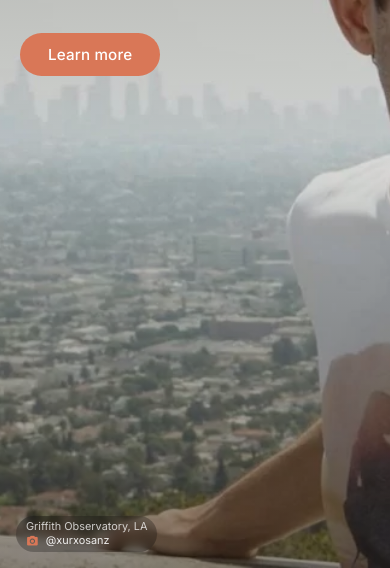
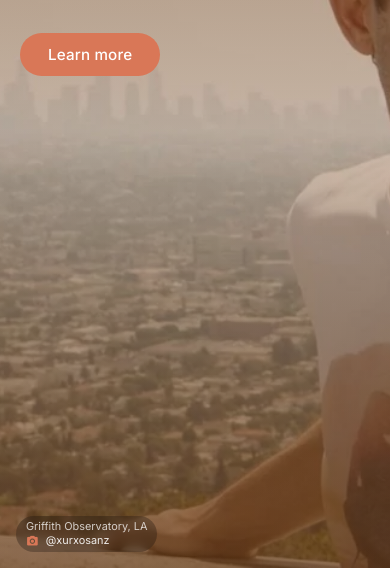
Before and after one commit to visancal/visancal.github.io, an Astro site: page / in a window 390 px wide. Shown: the part 276-844 px from the top of the page. Built offline with nearby package versions, Linux system fonts and the light colour scheme; Astro itself is replaced by a stand-in of ours.

Commit message:
warm up banner and carousel images with CSS filters
Images had vivid colours that clashed with the earthy cream palette.

BannerImages: apply filter: saturate(0.45) sepia(0.45) brightness(0.92)
directly to the slide divs (no text inside, so filter is safe). This
desaturates and adds a warm sepia tone that harmonises with --color-bg.

HomeCarousel: cannot use filter on slides because text sits inside the
same element. Instead, replace the pure-black gradient overlay (::after)
with a stacked warm-amber wash + dark gradient, shifting the image tone
towards earthy browns without touching the white heading text.

Co-Authored-By: Claude Sonnet 4.6 <noreply@anthropic.com>

```diff
--- a/src/components/BannerImages.astro
+++ b/src/components/BannerImages.astro
@@ -57,6 +57,8 @@ const { images, interval = 10000, bannerId } = Astro.props;
     background-position: center;
     opacity: 0;
     transition: opacity 1s ease-in-out;
+    /* Warm the images to match the earthy cream palette */
+    filter: saturate(0.45) sepia(0.45) brightness(0.92);
   }
 
   .vs-banner-slide--active {
--- a/src/components/HomeCarousel.astro
+++ b/src/components/HomeCarousel.astro
@@ -79,17 +79,21 @@ const { slides, interval = 15000 } = Astro.props;
     transition: opacity 1.2s ease-in-out;
   }
 
-  /* Gradient overlay for readability */
+  /* Warm earthy overlay — tints the image without affecting text (text sits above via z-index) */
   .vs-slide::after {
     content: '';
     position: absolute;
     inset: 0;
-    background: linear-gradient(
-      to bottom,
-      rgba(26, 16, 8, 0.35) 0%,
-      rgba(26, 16, 8, 0.15) 50%,
-      rgba(26, 16, 8, 0.5) 100%
-    );
+    background:
+      /* Warm amber colour wash */
+      linear-gradient(rgba(180, 100, 40, 0.22), rgba(160, 85, 30, 0.22)),
+      /* Dark gradient for text readability */
+      linear-gradient(
+        to bottom,
+        rgba(70, 38, 12, 0.52) 0%,
+        rgba(50, 25, 8, 0.18) 48%,
+        rgba(70, 38, 12, 0.65) 100%
+      );
   }
 
   .vs-slide--active {
```
Also changed, not shown: docs/background/index.html (+1 -1 lines), docs/index.html (+1 -1 lines), docs/projects/index.html (+1 -1 lines).
